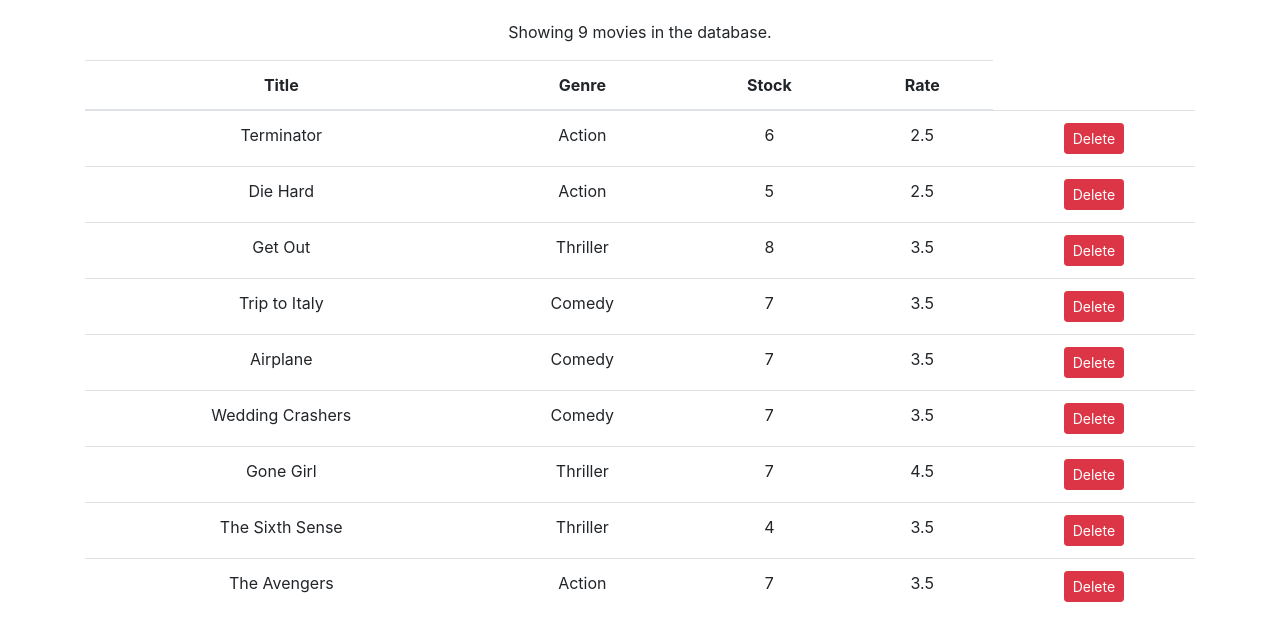
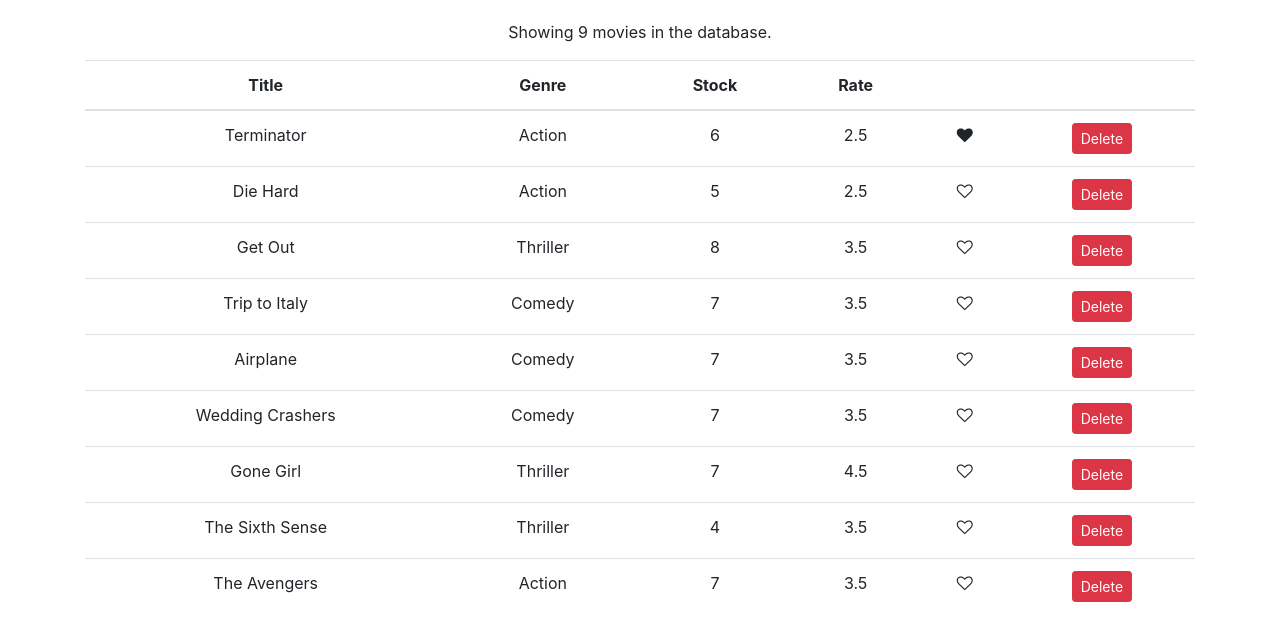
Before and after one commit to frdvorak/vidly, a React (Create React App) app: page / in a window 1280 px wide. Shown: the top 640 px of the page. Built offline with nearby package versions, Linux system fonts and the light colour scheme.

Commit message:
like component working

```diff
--- /dev/null
+++ b/src/components/common/like.jsx
@@ -0,0 +1,14 @@
+import React, { Component } from 'react';
+
+// Input: liked: Boolean
+// Output: onClick
+
+const Like = (props) => {
+    let classes = "fa fa-heart";
+    if (!props.liked) classes += "-o";
+    return (
+        <i onClick={props.onClick} style={{ cursor: 'pointer' }} className={classes} aria-hidden="true"></i>
+    );
+}
+
+export default Like;
--- a/src/components/movies.jsx
+++ b/src/components/movies.jsx
@@ -1,6 +1,7 @@
 import React, { Component } from 'react';
 import { getMovies } from '../services/fakeMovieService';
 import 'bootstrap/dist/css/bootstrap.css';
+import Like from './common/like'
 
 class Movies extends Component {
     state = {
@@ -10,7 +11,14 @@
         const movies = this.state.movies.filter(m => m._id !== movie._id);
         this.setState({ movies: movies });
     };
-
+    handleLike = (movie) => {
+        const movies = [...this.state.movies];
+        const index = movies.indexOf(movie);
+        movies[index] = { ...movies[index] };
+        movies[index].liked = !movies[index].liked;
+        this.setState({ movies });
+        console.log('liked', movie);
+    };
     render() {
 
         const { length } = this.state.movies;
@@ -25,6 +33,8 @@
                             <th>Genre</th>
                             <th>Stock</th>
                             <th>Rate</th>
+                            <th />
+                            <th />
                         </tr>
                     </thead>
                     <tbody>
@@ -34,6 +44,12 @@
                                 <td>{movie.genre.name}</td>
                                 <td>{movie.numberInStock}</td>
                                 <td>{movie.dailyRentalRate}</td>
+                                <td>
+                                    <Like
+                                        liked={movie.liked}
+                                        onClick={() => this.handleLike(movie)}
+                                    />
+                                </td>
                                 <td>
                                     <button onClick={() => this.handleDelete(movie)} className="btn btn-danger btn-sm">Delete</button>
                                 </td>
--- a/src/index.js
+++ b/src/index.js
@@ -3,6 +3,8 @@
 import './index.css';
 import App from './App';
 import * as serviceWorker from './serviceWorker';
+import 'bootstrap/dist/css/bootstrap.css';
+import 'font-awesome/css/font-awesome.css';
 
 ReactDOM.render(<App />, document.getElementById('root'));
 
--- a/src/services/fakeMovieService.js
+++ b/src/services/fakeMovieService.js
@@ -7,7 +7,8 @@
     genre: { _id: "5b21ca3eeb7f6fbccd471818", name: "Action" },
     numberInStock: 6,
     dailyRentalRate: 2.5,
-    publishDate: "2018-01-03T19:04:28.809Z"
+    publishDate: "2018-01-03T19:04:28.809Z",
+    liked: true
   },
   {
     _id: "5b21ca3eeb7f6fbccd471816",
```
